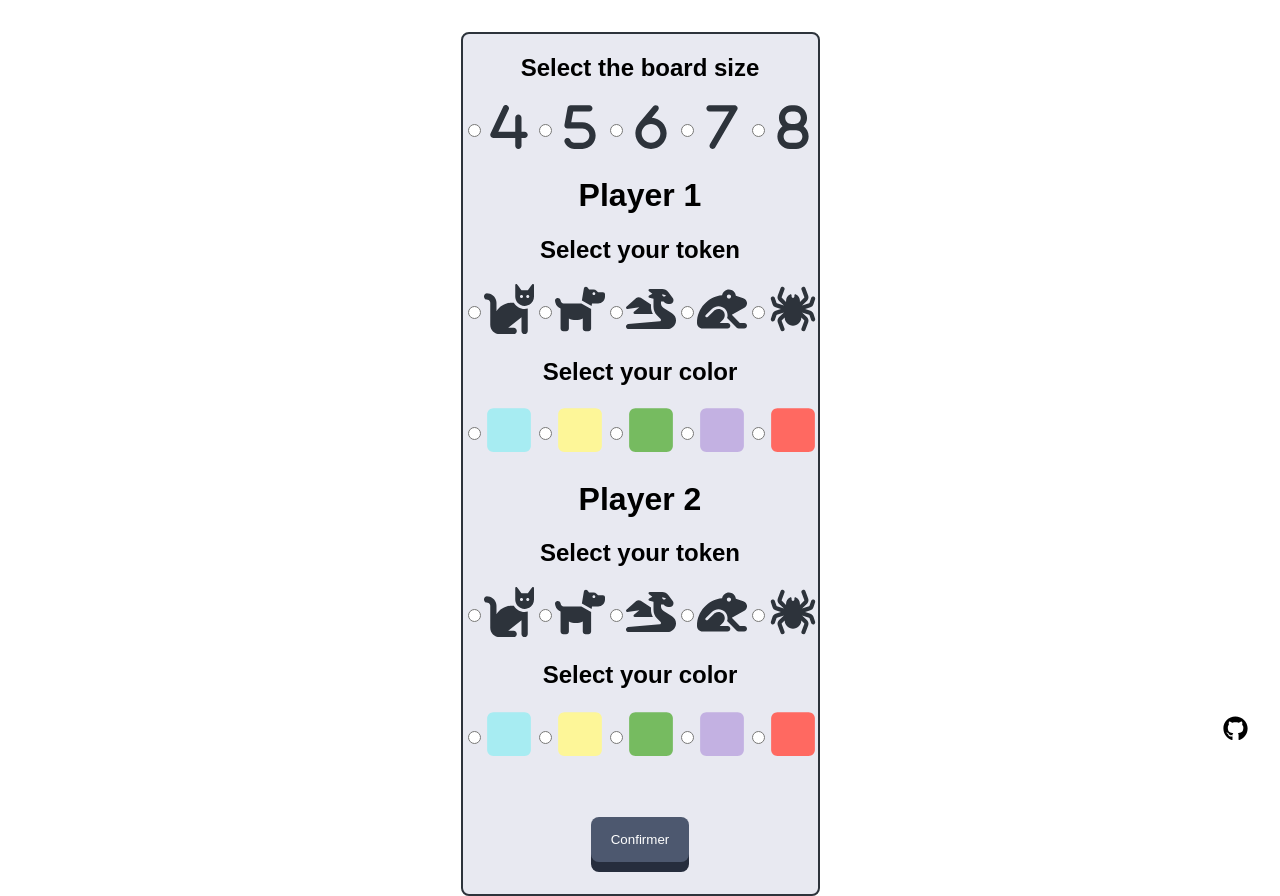
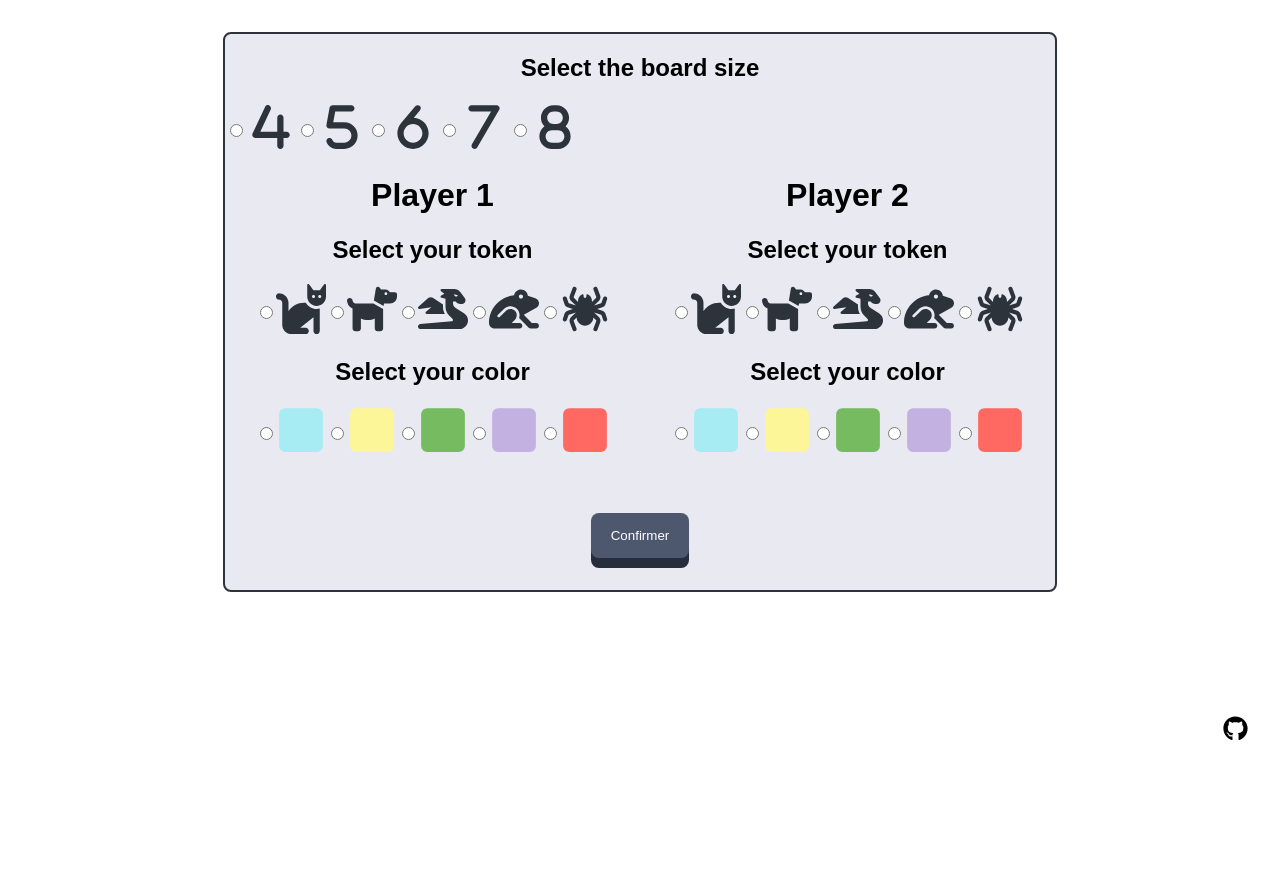
Before and after one commit to YRNEHENRY/AI_Project, a Flask app: page /settings/ in a window 1280 px wide. Shown: the part 55-951 px from the top of the page. After the commit the page ends 795 px from the top, so only its background shows below. Run offline with Flask 3, Linux system fonts and the light colour scheme.

Commit message:
settings css to separate player1 and 2

```diff
--- a/game_app/static/styleWhite.css
+++ b/game_app/static/styleWhite.css
@@ -235,16 +235,34 @@ th{
 
 .radio-button  {
     display: flex;
+    align-items: center;
 }
 
 .column {
     margin-top: 2em;
     align-items: center;
+    text-align: center;
     margin-left: auto;
     margin-right: auto;
 }
 
+.players_settings {
+    display:flex;
+    align-items: center;
+}
+
+.size_settings, .radio-button{
+    align-items: center;
+    text-align: center;
+}
+
+.player1_settings, .player2_settings{
+    flex: 1;
+    margin: 0 30px;
+}
+
 .game-settings {
+    display: flex;
     align-items: center;
     text-align: center;
     background-color: #e8e9f1;
--- a/game_app/templates/settings.html
+++ b/game_app/templates/settings.html
@@ -4,7 +4,8 @@
 <div class="container">
     <div class="column game-settings">
         <form action="/game/" method="post" id="token-settings">
-            <!-- COLOR -->
+            <!-- NUMBER -->
+            <div class="size_settings">
                 <h2>Select the board size</h2>
                 <div class="radio-button">
                     <input type="radio" id="4" name="board_size" value="4" class="radio_board_size">
@@ -43,7 +44,10 @@
                     </label><br>
 
                 </div>
+            </div>
 
+            <div class="players_settings">
+                <div class="player1_settings">
                     <h1>Player 1</h1>
                     <h2>Select your token</h2>
                     <div class="radio-button">
@@ -121,7 +125,9 @@
                             </svg>
                         </label><br>
                     </div>
+                </div>
 
+                <div class="player2_settings">
                     <h1>Player 2</h1>
                     <h2>Select your token</h2>
                     <div class="radio-button">
@@ -199,6 +205,8 @@
                             </svg>
                         </label><br>
                     </div>
+                </div>
+            </div>
 
             <button class="btn" type="submit">Confirmer</button>
         </form>
```
Also changed, not shown: game_app/static/styleDark.css (+18 -0 lines). Lines whose indentation alone changed are shown as unchanged.
